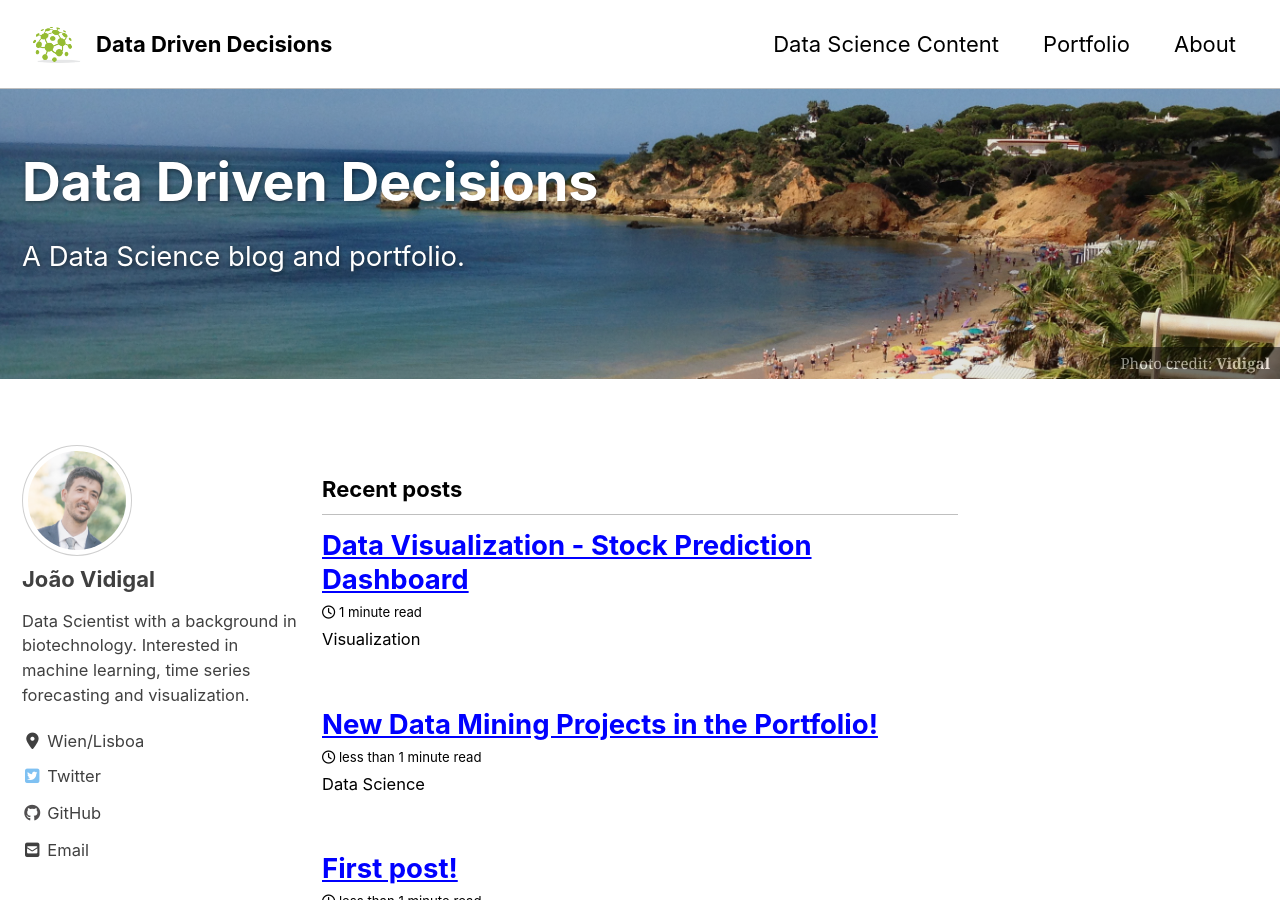
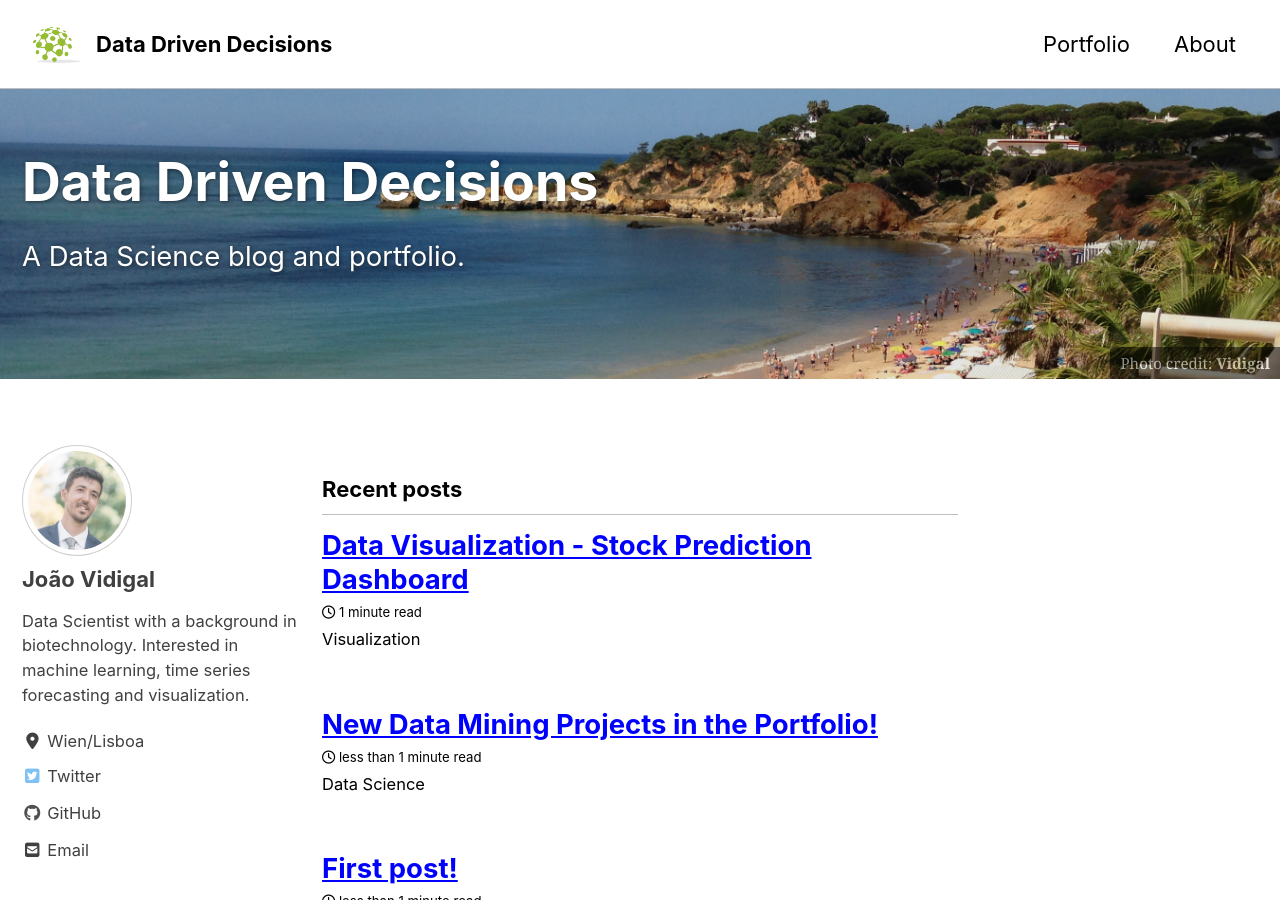
Before and after one commit to vidigaljoao/vidigaljoao.github.io, a Jekyll site: the page built from index.html, in a window 1280 px wide and 900 px high. Built offline with Jekyll 4.4.1, drawn with Linux system fonts in a browser that asks for light colours; cached includes are drawn as plain includes; nearby versions of some CDN libraries; the list of posts is cut into pages by our own code.

Commit message:
without datascience content

```diff
--- a/_data/navigation.yml
+++ b/_data/navigation.yml
@@ -1,7 +1,5 @@
 # main links
 main:
-  - title: "Data Science Content"
-    url: /datascience/
   - title: "Portfolio"
     url: /portfolio/
   - title: "About"
```
